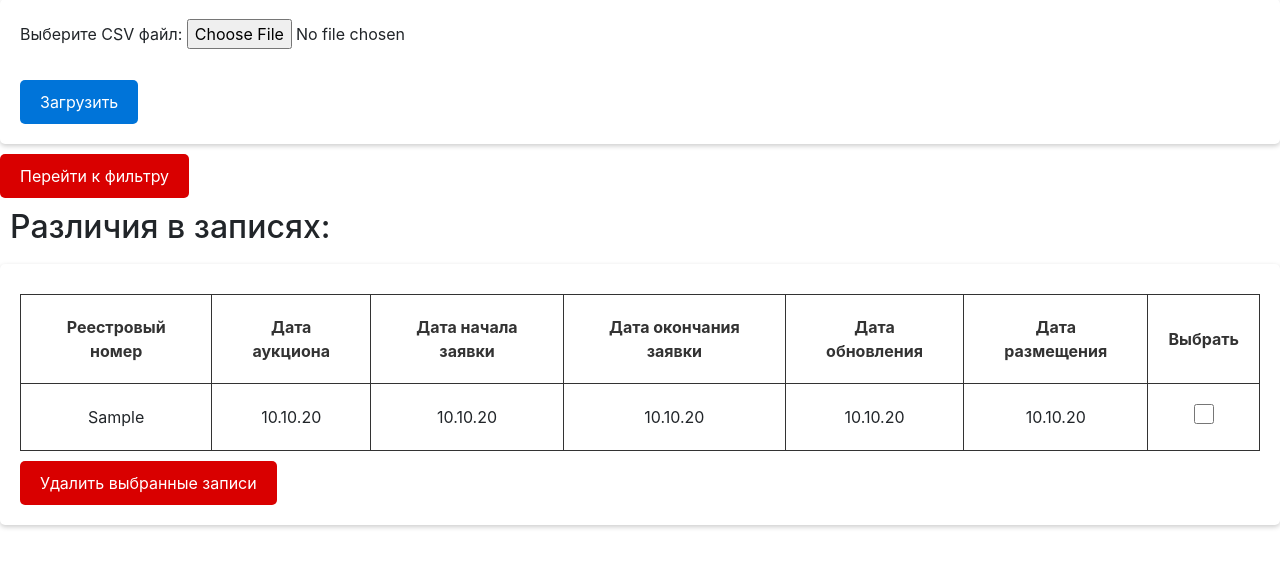
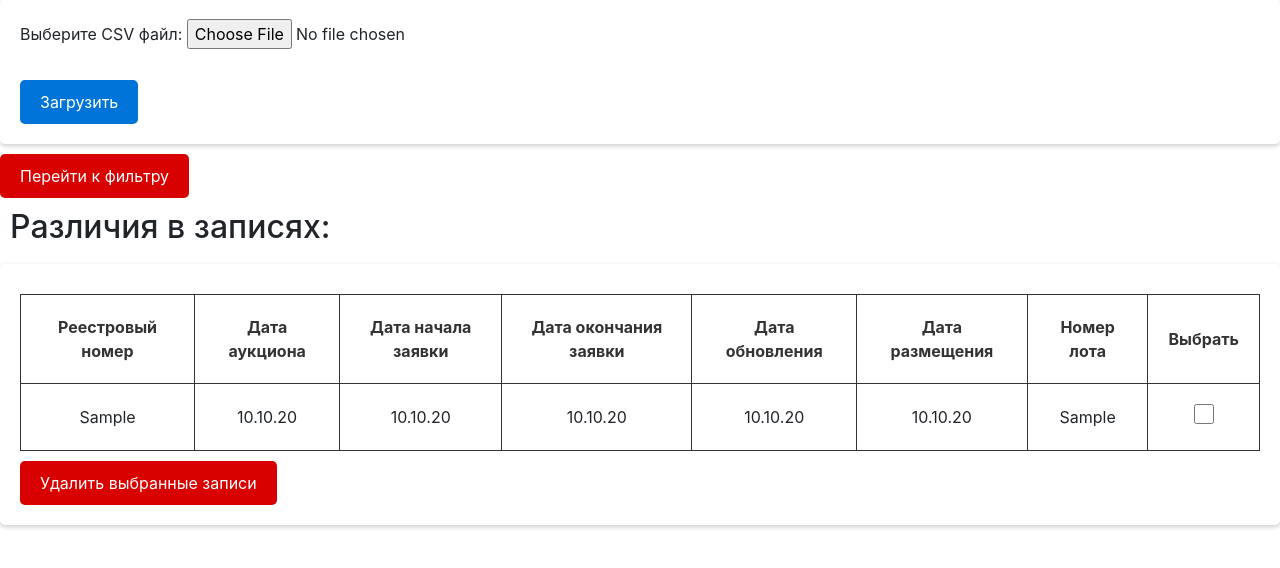
Before and after one commit to Sermob112/smtubase, a Django app: template SBDsmtu/templates/upload_csv.html in a window 1280 px wide. Shown: the part 179-747 px from the top of the page. Run offline with Django 4.2, Linux system fonts and the light colour scheme; tables that the repository leaves empty hold one stand-in row (values such as "Sample post"); the template is opened without the code that fills it: values that come from a table or form of the project are taken from there, most other values are stand-ins (such as "Sample title", 1, 10 or a date in 2020); some libraries are stand-ins or nearby versions.

Commit message:
Добавлен номер лота

```diff
--- a/SBDsmtu/parserV2.py
+++ b/SBDsmtu/parserV2.py
@@ -507,7 +507,7 @@ def find_records_with_differences():
 
         # SQL-запрос для поиска записей с одинаковым "RegistryNumber", но различными значениями в полях "AuctionDate", "ApplicationStartDate", "ApplicationEndDate", "UpdateDate" и "PlacementDate"
         sql = """
-            SELECT "Id", "RegistryNumber", "AuctionDate", "ApplicationStartDate", "ApplicationEndDate", "UpdateDate", "PlacementDate"
+            SELECT "Id", "RegistryNumber", "AuctionDate", "ApplicationStartDate", "ApplicationEndDate", "UpdateDate", "PlacementDate","LotNumber"
             FROM public."SBDsmtu_purchase"
             WHERE "RegistryNumber" IN (
                 SELECT "RegistryNumber"
--- a/SBDsmtu/templates/upload_csv.html
+++ b/SBDsmtu/templates/upload_csv.html
@@ -56,6 +56,7 @@
                     <th>Дата окончания заявки</th>
                     <th>Дата обновления</th>
                     <th>Дата размещения</th>
+                    <th>Номер лота</th>
                     <th>Выбрать</th>
                 </tr>
             </thead>
@@ -69,6 +70,7 @@
                         <td>{{ record.4|date:"d.m.y" }}</td>
                         <td>{{ record.5|date:"d.m.y" }}</td>
                         <td>{{ record.6|date:"d.m.y" }}</td>
+                        <td>{{ record.7}}</td>
                         <td><input type="checkbox" name="record_ids" value="{{ record.0 }}"></td>
 
                     </tr>
```
